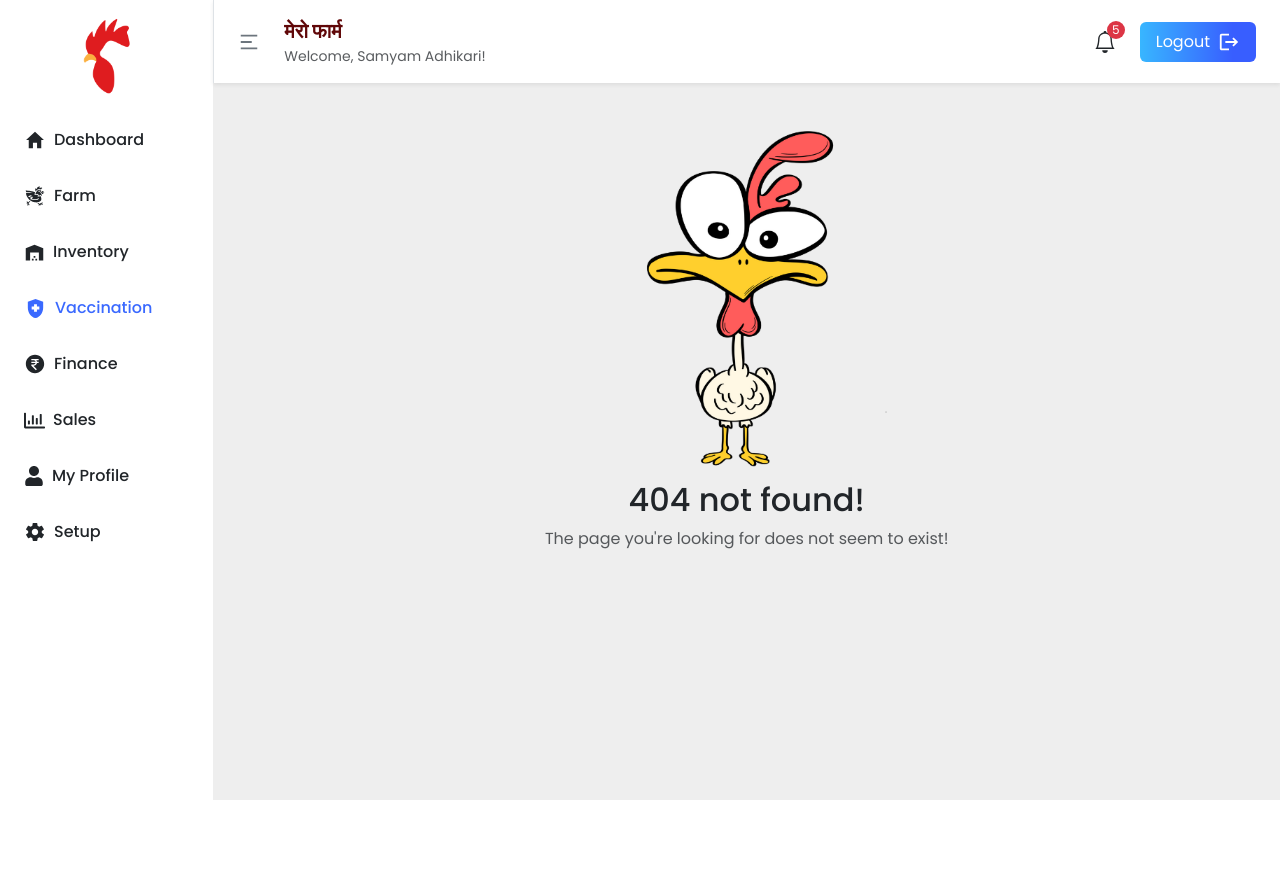
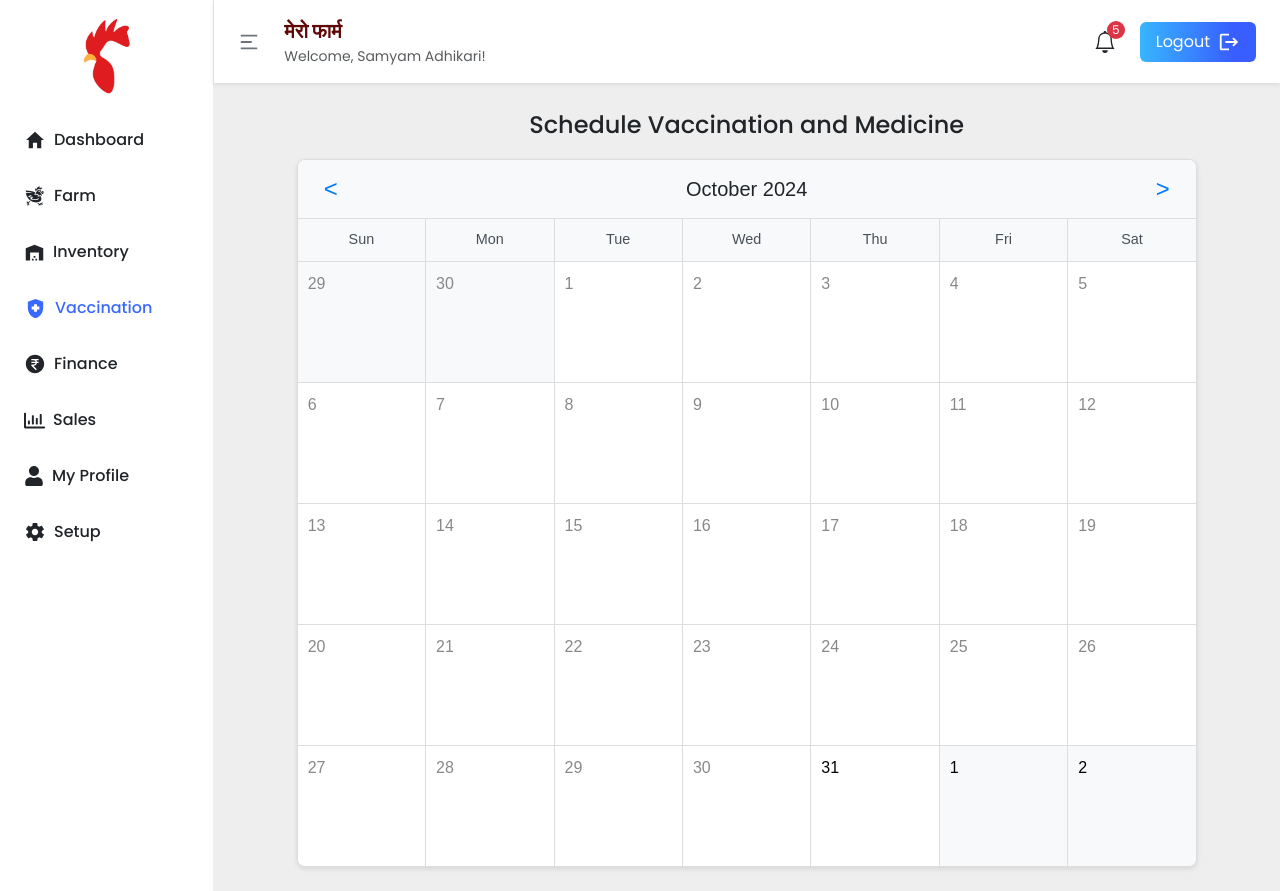
Before and after one commit to shaggy619/Mero-Farm, a React (Vite) app: page /vaccination in a window 1280 px wide. Before the commit this address had no page. Before the commit the page ends 800 px from the top, so only its background shows below. Built offline with nearby package versions, Linux system fonts and the light colour scheme.

Commit message:
Integrated the calender

```diff
--- /dev/null
+++ b/src/Dashboard/Calendar.jsx
@@ -0,0 +1,36 @@
+import React, { useState } from "react";
+import CustomCalendar from "./CustomCalendar";
+
+const Calendar = () => {
+  const [events, setEvents] = useState([
+    { date: "2025-01-20", title: "Vaccination A" },
+    { date: "2025-01-25", title: "Vaccination B" },
+  ]);
+
+  const handleDateClick = (date) => {
+    const title = prompt("Enter vaccination details:");
+    if (title) {
+      setEvents([...events, { date: date.toISOString().split("T")[0], title }]);
+    }
+  };
+
+  const handleDeleteEvent = (eventToDelete) => {
+    setEvents(events.filter((event) => event !== eventToDelete)); // Remove the event
+  };
+
+  return (
+    <div className="container py-4">
+      <div className="fw-medium fs-4 text-center pb-3">
+        {" "}
+        Schedule Vaccination and Medicine
+      </div>
+      <CustomCalendar
+        events={events}
+        onDateClick={handleDateClick}
+        onDeleteEvent={handleDeleteEvent} // Pass the delete handler
+      />
+    </div>
+  );
+};
+
+export default Calendar;
--- /dev/null
+++ b/src/Dashboard/CustomCalendar.jsx
@@ -0,0 +1,132 @@
+// CustomCalendar.jsx
+import React, { useState, useEffect } from "react";
+import OverlayTrigger from "react-bootstrap/OverlayTrigger";
+import Tooltip from "react-bootstrap/Tooltip";
+
+const CustomCalendar = ({ events = [], onDateClick, onDeleteEvent }) => {
+  const [currentDate, setCurrentDate] = useState(new Date());
+  const [days, setDays] = useState([]);
+
+  const startOfMonth = (date) =>
+    new Date(date.getFullYear(), date.getMonth(), 1);
+  const endOfMonth = (date) =>
+    new Date(date.getFullYear(), date.getMonth() + 1, 0);
+  const startOfWeek = (date) => {
+    const diff = date.getDay();
+    return new Date(date.getFullYear(), date.getMonth(), date.getDate() - diff);
+  };
+
+  const generateCalendarDays = (date) => {
+    const start = startOfWeek(startOfMonth(date));
+    const end = endOfMonth(date);
+    const dayList = [];
+    let current = new Date(start);
+
+    while (current <= end || current.getDay() !== 0) {
+      dayList.push(new Date(current));
+      current.setDate(current.getDate() + 1);
+    }
+
+    setDays(dayList);
+  };
+
+  useEffect(() => {
+    generateCalendarDays(currentDate);
+  }, [currentDate]);
+
+  const handlePrevMonth = () => {
+    setCurrentDate(
+      new Date(currentDate.getFullYear(), currentDate.getMonth() - 1)
+    );
+  };
+
+  const handleNextMonth = () => {
+    setCurrentDate(
+      new Date(currentDate.getFullYear(), currentDate.getMonth() + 1)
+    );
+  };
+
+  const renderEvent = (date) => {
+    const event = events.find(
+      (e) => new Date(e.date).toDateString() === date.toDateString()
+    );
+
+    if (!event) return null;
+
+    return (
+      <OverlayTrigger
+        placement="top"
+        overlay={<Tooltip>{event.title}</Tooltip>}
+      >
+        <div className="event-info" onClick={(e) => e.stopPropagation()}>
+          <span>{event.title}</span>
+          <button
+            className="delete-btn"
+            onClick={(e) => {
+              e.stopPropagation();
+              onDeleteEvent(event);
+            }}
+          >
+            &#10005;
+          </button>
+        </div>
+      </OverlayTrigger>
+    );
+  };
+
+  const isPastDate = (date) => {
+    const today = new Date();
+    today.setHours(0, 0, 0, 0);
+    return date < today;
+  };
+
+  return (
+    <div className="calendar-container">
+      <div className="calendar-header">
+        <button className="nav-btn" onClick={handlePrevMonth}>
+          &lt;
+        </button>
+        <div className="fw-medium fs-5 ">
+          {currentDate.toLocaleString("default", { month: "long" })}{" "}
+          {currentDate.getFullYear()}
+        </div>
+        <button className="nav-btn" onClick={handleNextMonth}>
+          &gt;
+        </button>
+      </div>
+      <div className="calendar-grid">
+        {["Sun", "Mon", "Tue", "Wed", "Thu", "Fri", "Sat"].map((day) => (
+          <div className="calendar-day-header" key={day}>
+            {day}
+          </div>
+        ))}
+        {days.map((day, index) => (
+          <div
+            key={index}
+            className={`calendar-day ${
+              day.getMonth() === currentDate.getMonth()
+                ? "current-month"
+                : "other-month"
+            } ${isPastDate(day) ? "disabled" : ""}`}
+            onClick={() => {
+              if (!isPastDate(day)) {
+                const fixedDate = new Date(day);
+                fixedDate.setHours(12, 0, 0, 0);
+                onDateClick(fixedDate);
+              }
+            }}
+            style={{
+              cursor: isPastDate(day) ? "not-allowed" : "pointer",
+              color: isPastDate(day) ? "#888" : "#000",
+            }}
+          >
+            <div className="day-number">{day.getDate()}</div>
+            {renderEvent(day)}
+          </div>
+        ))}
+      </div>
+    </div>
+  );
+};
+
+export default CustomCalendar;
--- a/src/Dashboard/Dashboard.jsx
+++ b/src/Dashboard/Dashboard.jsx
@@ -7,6 +7,8 @@ import Farm from "./Farm";
 import { useAppContext } from "../context/AppContext";
 import Inventory from "./Inventory";
 import EditProfile from "./EditProfile";
+import CustomCalendar from "./CustomCalendar";
+import Calendar from "./Calendar";
 const Dashboard = () => {
   const { toogle } = useAppContext();
   return (
@@ -26,6 +28,7 @@ const Dashboard = () => {
               <Route path="/farm" element={<Farm />} />
               <Route path="/inventory" element={<Inventory />} />
               <Route path="/profile" element={<EditProfile />} />
+              <Route path="/vaccination" element={<Calendar />} />
 
               <Route path="*" element={<Error />} />
             </Routes>
--- a/src/components/FarmTable.jsx
+++ b/src/components/FarmTable.jsx
@@ -30,8 +30,6 @@ const data = [
     days: 28,
     type: "local",
     total: 500,
-    hen: 250,
-    roaster: 250,
   },
   {
     id: 2,
@@ -39,8 +37,6 @@ const data = [
     days: 30,
     type: "layers",
     total: 600,
-    hen: 300,
-    roaster: 300,
   },
   {
     id: 3,
@@ -48,8 +44,6 @@ const data = [
     days: 31,
     type: "boiler",
     total: 550,
-    hen: 275,
-    roaster: 275,
   },
   {
     id: 4,
@@ -57,8 +51,6 @@ const data = [
     days: 30,
     type: "local",
     total: 480,
-    hen: 240,
-    roaster: 240,
   },
   {
     id: 5,
@@ -66,8 +58,6 @@ const data = [
     days: 31,
     type: "boiler",
     total: 650,
-    hen: 325,
-    roaster: 325,
   },
   {
     id: 6,
@@ -75,8 +65,6 @@ const data = [
     days: 30,
     type: "local",
     total: 500,
-    hen: 250,
-    roaster: 250,
   },
   {
     id: 7,
@@ -84,17 +72,14 @@ const data = [
     days: 31,
     type: "layers",
     total: 700,
-    hen: 350,
-    roaster: 350,
   },
+
   {
     id: 8,
     batch: "Aug0824",
     days: 31,
     type: "local",
     total: 550,
-    hen: 275,
-    roaster: 275,
   },
   {
     id: 9,
@@ -102,8 +87,6 @@ const data = [
     days: 30,
     type: "layers",
     total: 530,
-    hen: 265,
-    roaster: 265,
   },
   {
     id: 10,
@@ -111,8 +94,6 @@ const data = [
     days: 31,
     type: "local",
     total: 600,
-    hen: 300,
-    roaster: 300,
   },
   {
     id: 11,
@@ -120,8 +101,6 @@ const data = [
     days: 30,
     type: "boiler",
     total: 520,
-    hen: 260,
-    roaster: 260,
   },
   {
     id: 12,
@@ -129,8 +108,6 @@ const data = [
     days: 31,
     type: "local",
     total: 650,
-    hen: 325,
-    roaster: 325,
   },
 ];
 
@@ -141,8 +118,6 @@ const columns = [
   { header: "Days", accessorKey: "days" },
   { header: "Type", accessorKey: "type" },
   { header: "Total Birds", accessorKey: "total" },
-  { header: "Roaster", accessorKey: "roaster" },
-  { header: "Hen", accessorKey: "hen" },
   {
     header: "Actions",
     accessorKey: "action",
--- a/src/index.css
+++ b/src/index.css
@@ -109,6 +109,115 @@ a.active {
   height: 80px;
 }
 
+/* CustomCalendar.css */
+
+.calendar-container {
+  width: 100%;
+  max-width: 900px;
+  margin: auto;
+  border: 1px solid #ddd;
+  border-radius: 8px;
+  overflow: hidden;
+  box-shadow: 0 2px 5px rgba(0, 0, 0, 0.1);
+  background-color: #fff;
+  font-family: Arial, sans-serif;
+}
+
+.calendar-header {
+  display: flex;
+  justify-content: space-between;
+  align-items: center;
+  padding: 10px 20px;
+  background-color: #f8f9fa;
+  border-bottom: 1px solid #ddd;
+}
+
+.calendar-header h4 {
+  margin: 0;
+  font-size: 1.25rem;
+  font-weight: bold;
+}
+
+.nav-btn {
+  background: none;
+  border: none;
+  font-size: 1.5rem;
+  cursor: pointer;
+  color: #007bff;
+  outline: none;
+}
+
+.calendar-grid {
+  display: grid;
+  grid-template-columns: repeat(7, 1fr);
+  gap: 1px;
+  background-color: #ddd;
+}
+
+.calendar-day-header {
+  background-color: #f8f9fa;
+  padding: 10px;
+  text-align: center;
+  font-size: 0.9rem;
+  color: #495057;
+}
+
+.calendar-day {
+  background-color: #fff;
+  min-height: 120px;
+  display: flex;
+  flex-direction: column;
+  align-items: flex-start;
+  justify-content: flex-start;
+  padding: 10px;
+  overflow: hidden;
+}
+
+.calendar-day.current-month {
+  color: #212529;
+}
+
+.calendar-day.other-month {
+  color: #adb5bd;
+  background-color: #f8f9fa;
+}
+
+.day-number {
+  margin-bottom: 5px;
+}
+
+.event-info {
+  font-size: 0.9rem;
+  color: #fff;
+  background-color: #007bff;
+  padding: 5px 10px;
+  border-radius: 4px;
+  display: flex;
+  justify-content: space-between;
+  align-items: center;
+  margin-top: 5px;
+  width: 100%;
+  cursor: default;
+}
+
+.event-info span {
+  overflow: hidden;
+  text-overflow: ellipsis;
+  white-space: nowrap;
+}
+
+.delete-btn {
+  background: none;
+  border: none;
+  color: #fff;
+  font-size: 1rem;
+  cursor: pointer;
+}
+
+.delete-btn:hover {
+  color: #ff6b6b;
+}
+
 @media screen and (max-width: 767px) {
   .dropdown-menu-custom {
     width: 250px !important;
```
